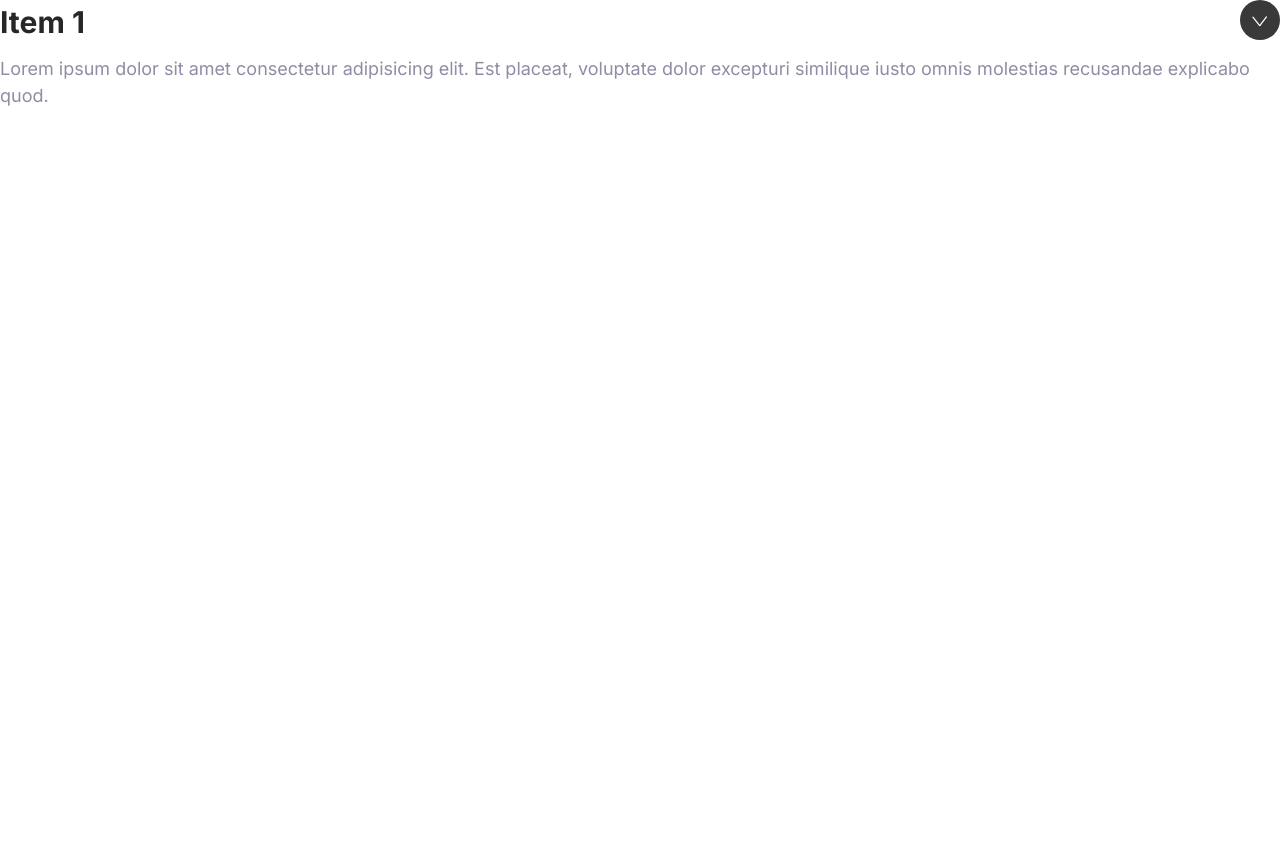
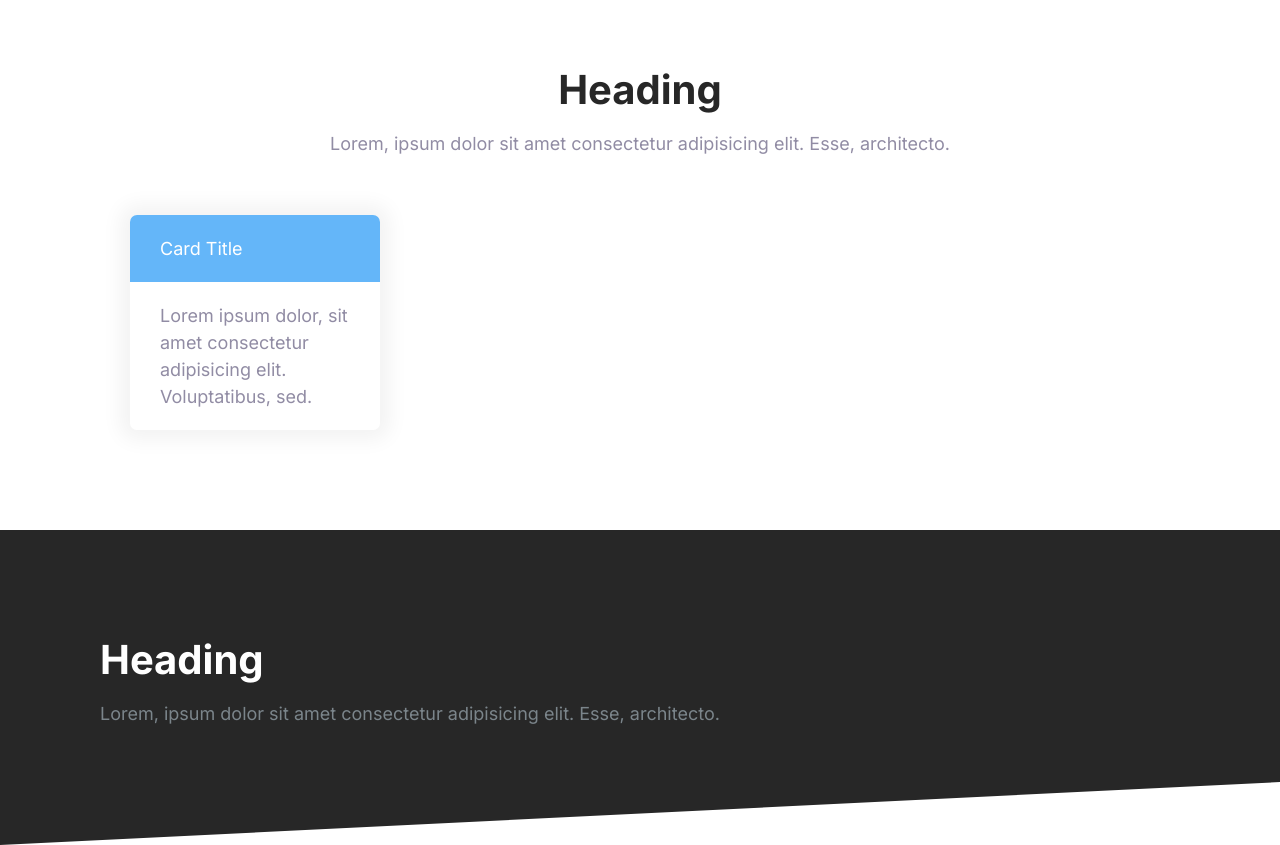
Before and after one commit to TEIKOU2023/willyfy, a plain HTML site: page index.html in a window 1280 px wide. Before the commit the page ends 800 px from the top, so only its background shows below. Drawn offline with Linux system fonts and the light colour scheme.

Commit message:
Build the block component.

```diff
--- a/css/style.css
+++ b/css/style.css
@@ -574,3 +574,42 @@ a {
   max-height: 100vh;
   opacity: 1;
 }
+
+/* Blocks */
+
+.block {
+  --padding-vertical: 6rem;
+  padding: var(--padding-vertical) 2rem;
+}
+
+.block__header {
+  text-align: center;
+}
+
+.block__heading {
+  margin-top: 0;
+}
+
+.block--dark {
+  background: #272727;
+  color: #7b858b;
+}
+
+.block--dark .block__heading {
+  color: #fff;
+}
+
+.block--skewed-right {
+  padding: calc(var(--padding-vertical) + 4rem);
+  clip-path: polygon(0 0, 100% 0, 100% 100%, 0 80%);
+}
+
+.block--skewed-left {
+  padding: calc(var(--padding-vertical) + 4rem);
+  clip-path: polygon(0 0, 100% 0, 100% 80%, 0 100%);
+}
+
+.container {
+  max-width: 1140px;
+  margin:0 auto;
+}
--- a/index.html
+++ b/index.html
@@ -14,17 +14,25 @@
     <link rel="stylesheet" href="css/style.css" />
   </head>
   <body>
-    <div class="collapsible collapsible--expanded">
-      <header class="collapsible__header">
-        <h2 class="collapsible__heading">Item 1</h2>
-          <img class="icon icon--white collapsible__chevron" src="images/chevron.svg" alt="">
+    <section class="block container">
+      <header class="block__header">
+        <h2 class="block__heading">Heading</h2>
+        <p>Lorem, ipsum dolor sit amet consectetur adipisicing elit. Esse, architecto.</p>
       </header>
-      <div class="collapsible__content">
-        Lorem ipsum dolor sit amet consectetur adipisicing elit. Est placeat,
-        voluptate dolor excepturi similique iusto omnis molestias recusandae
-        explicabo quod.
+      <div style="width: 30%; padding: 4rem">
+        <div class="card card--secondary">
+          <header class="card__header">Card Title</header>
+          <div class="card__body">
+            Lorem ipsum dolor, sit amet consectetur adipisicing elit. Voluptatibus,
+            sed.
+          </div>
+        </div>
       </div>
-    </div>
+    </section>
+    <section class="block block--dark block--skewed-left">
+      <h2 class="block__heading">Heading</h2>
+      <p>Lorem, ipsum dolor sit amet consectetur adipisicing elit. Esse, architecto.</p>
+    </section>
     <script src="js/main.js"></script>
   </body>
 </html>
```
Also changed, not shown: components/block.html (added, +19 -0 lines), components/card.html (+7 -4 lines), components/collapsible.html (+5 -2 lines).
